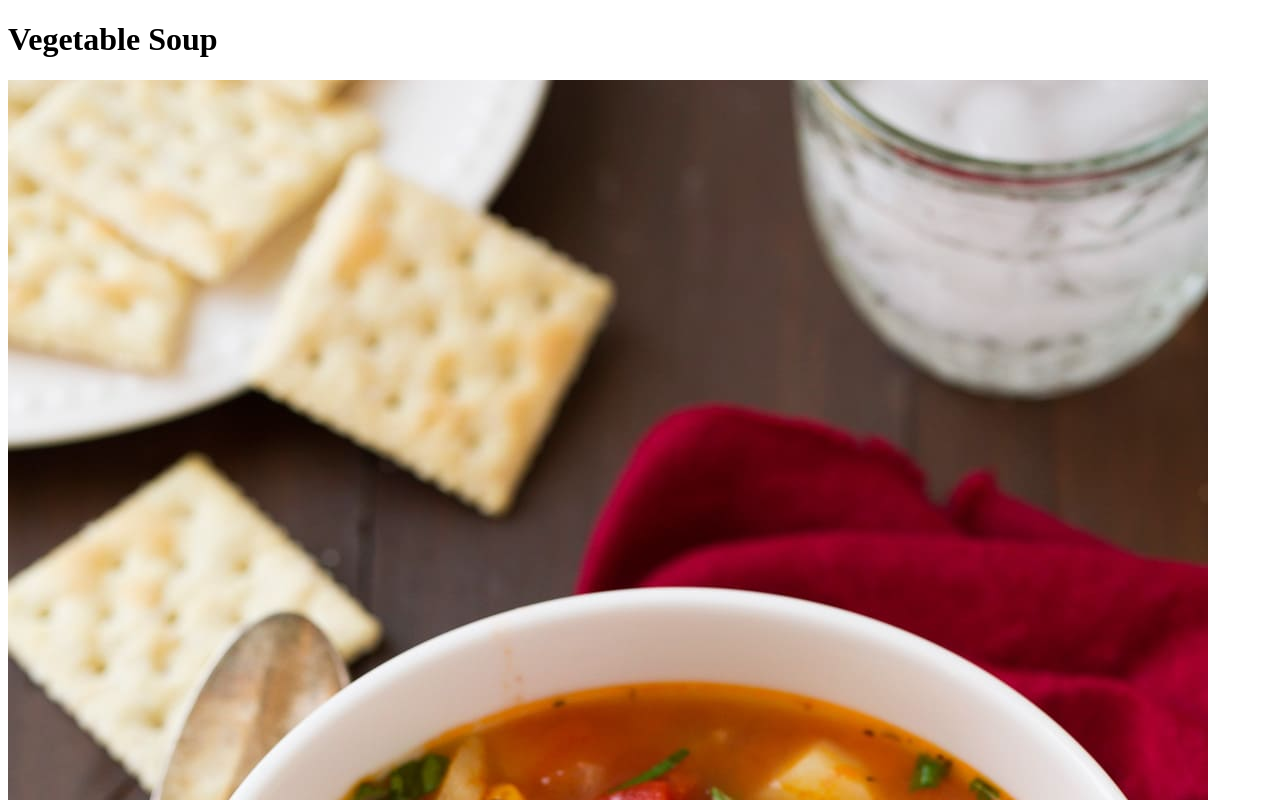
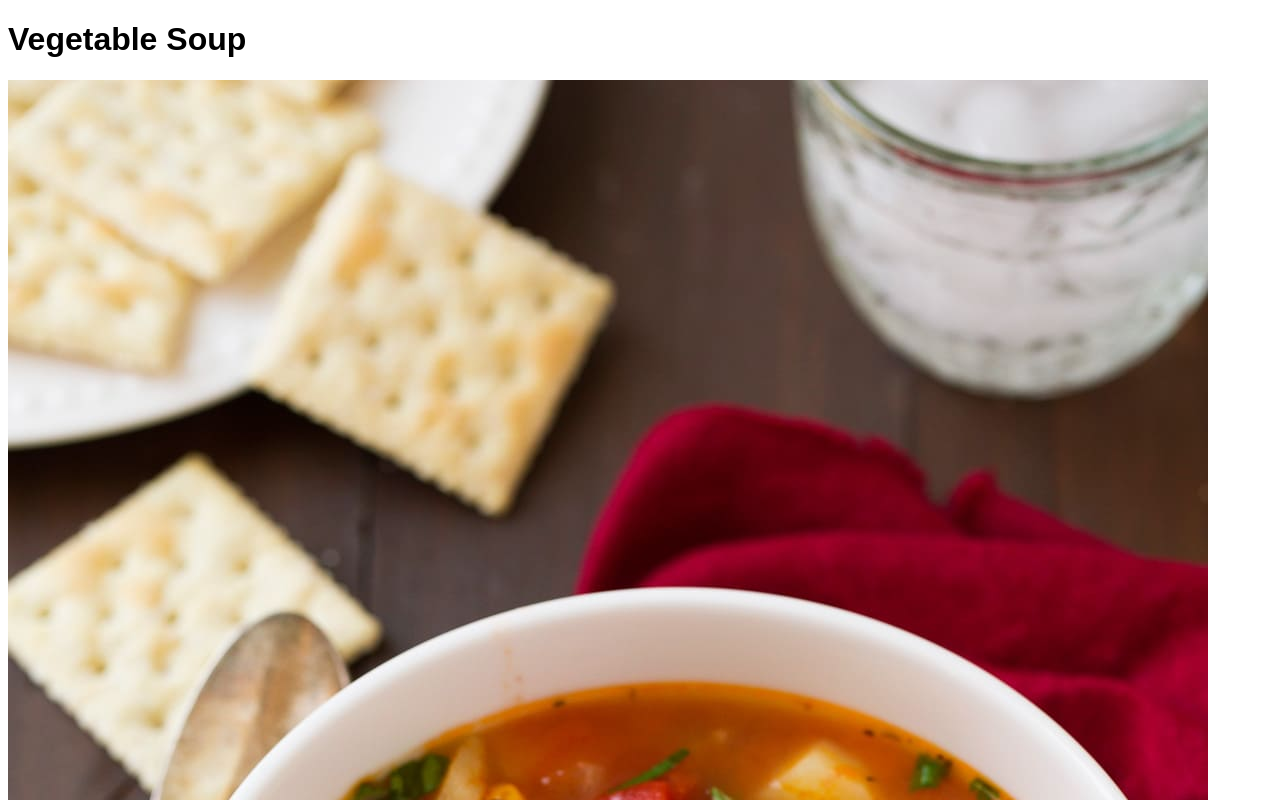
Before and after one commit to ethanwhall389/odin-recipes, a plain HTML site: page recipes/vegetable-soup.html in a window 1280 px wide. Shown: the top 800 px of the page. Drawn offline with Linux system fonts and the light colour scheme.

Commit message:
Add stylesheet link to all pages

```diff
--- a/recipes/vegetable-soup.html
+++ b/recipes/vegetable-soup.html
@@ -3,6 +3,7 @@
     <head>
         <meta charset="utf-8">
         <title>Vegetable Soup</title>
+        <link rel="stylesheet" href="./../styles.css">
     </head>
     <body>
         <h1>Vegetable Soup</h1>
```
Also changed, not shown: recipes/butterfinger-lasagna.html (+1 -0 lines), recipes/lomein.html (+1 -0 lines).
